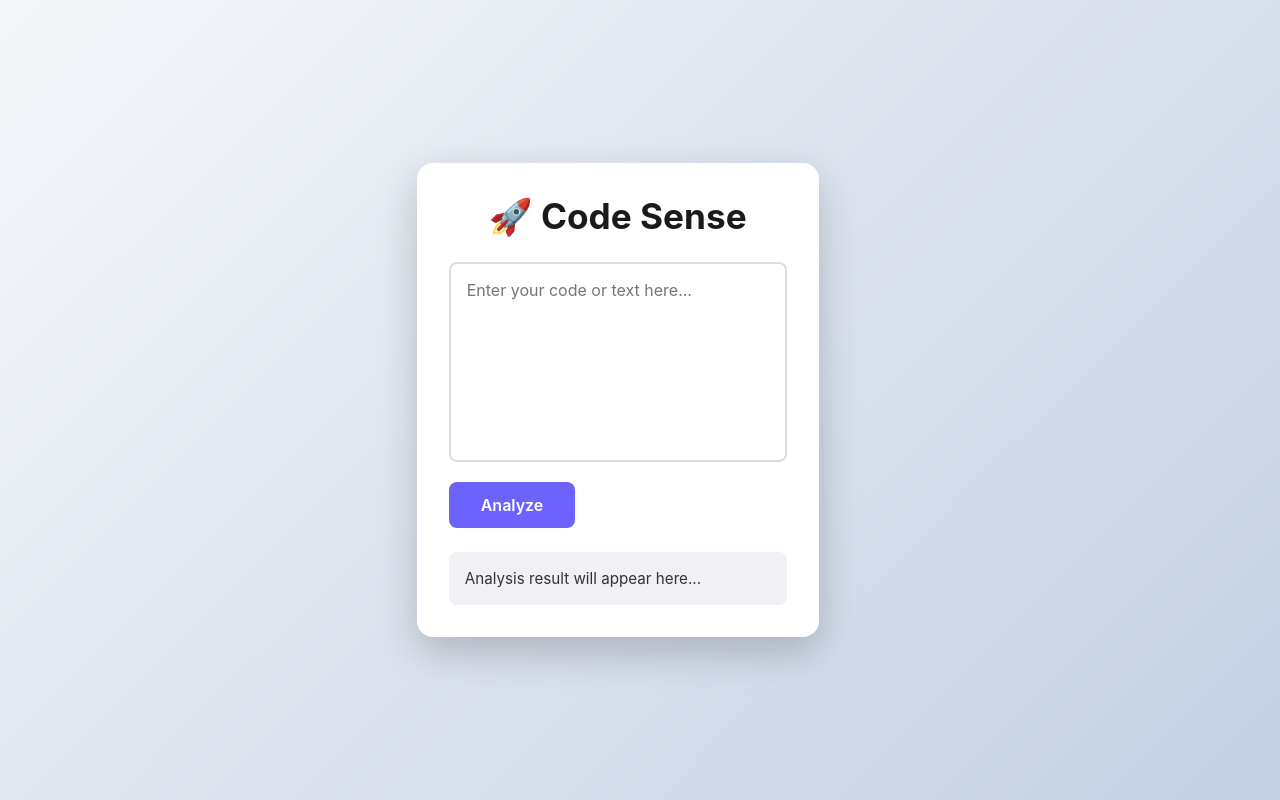
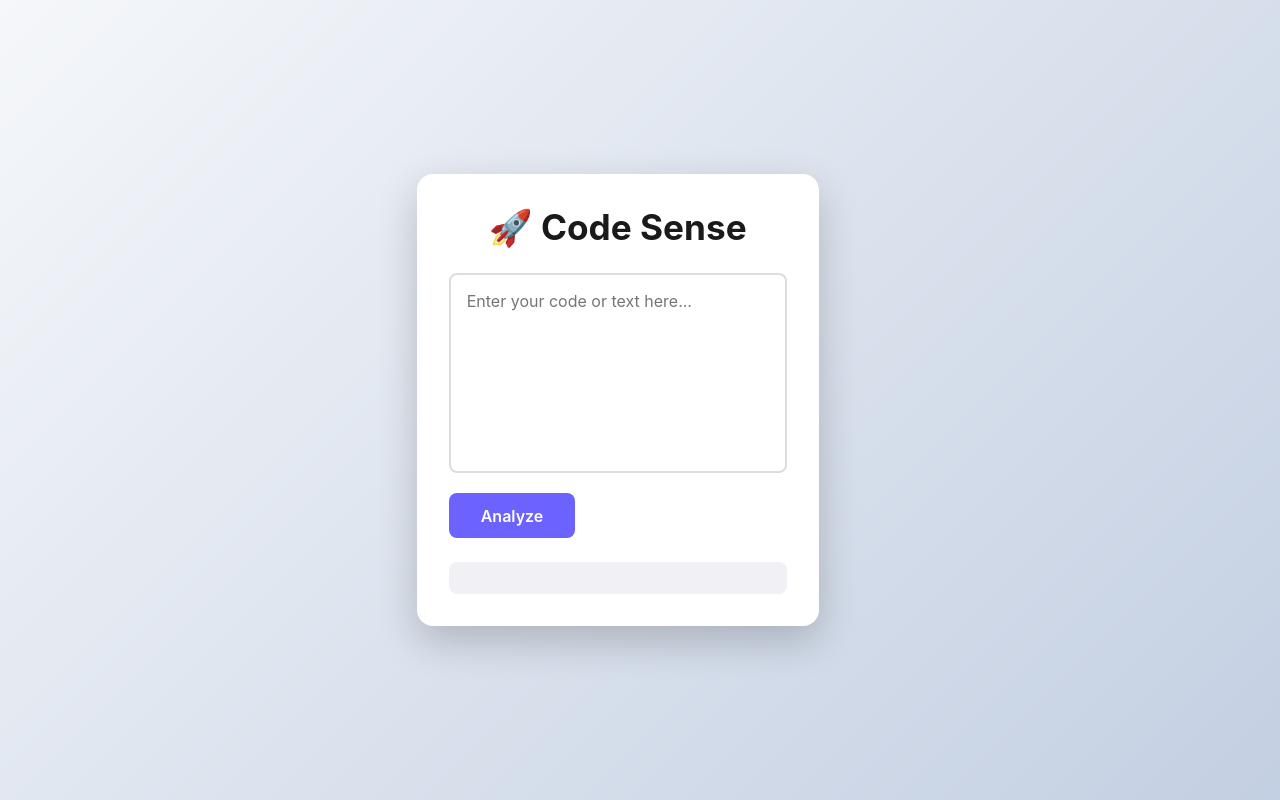
Before and after one commit to 29Yash-hub/Code-sense, a React (Vite) app in the folder client/: page / in a window 1280 px wide. Built offline with nearby package versions, Linux system fonts and the light colour scheme.

Commit message:
Update OutputPanel.jsx

```diff
--- a/client/src/components/OutputPanel.jsx
+++ b/client/src/components/OutputPanel.jsx
@@ -1,8 +1,8 @@
-import React from "react";
-
 function OutputPanel({ output }) {
   return (
-    <pre className="output-panel">{output || "Analysis result will appear here..."}</pre>
+    <pre className="output-panel">
+      {output}
+    </pre>
   );
 }
 
```
